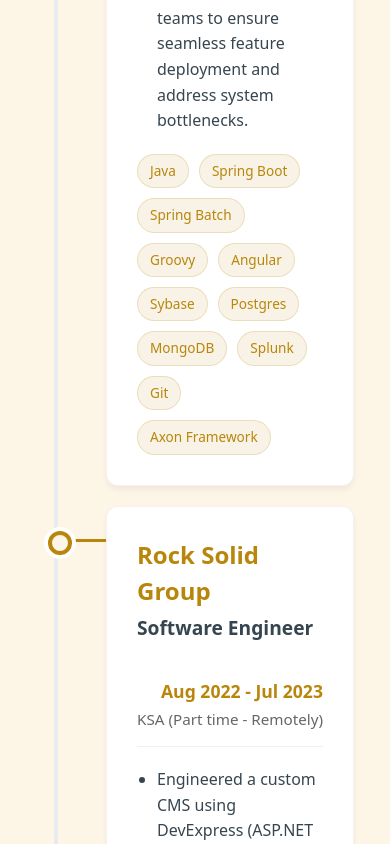
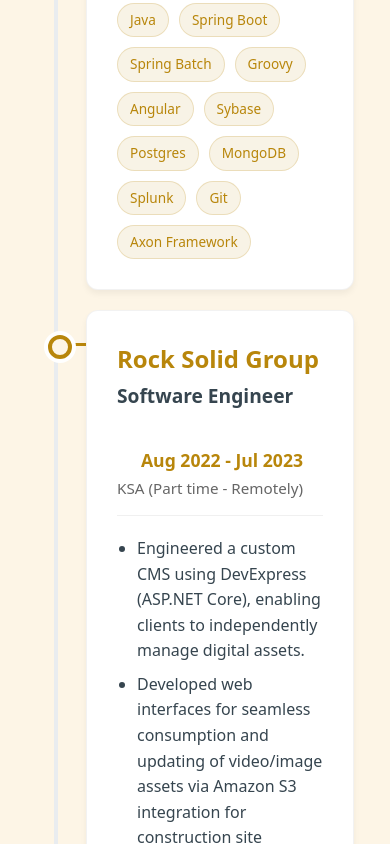
Before and after one commit to JosephLteif/JosephLteif.github.io, a React (Vite) app: page / in a window 390 px wide. Shown: the part 5193-6037 px from the top of the page. Built offline with nearby package versions, Linux system fonts and the light colour scheme.

Commit message:
experiences item widened

```diff
--- a/src/components/Experience.css
+++ b/src/components/Experience.css
@@ -32,7 +32,8 @@
 /* Timeline Container */
 .timeline-container {
   position: relative;
-  max-width: 1000px;
+  /* Increased from 1000px to 1200px to give more width */
+  max-width: 1200px;
   margin: 0 auto;
   padding: 20px 0;
 }
@@ -54,8 +55,9 @@
 
 /* Timeline Item - The positioning wrapper */
 .timeline-item {
-  padding: 10px 70px;
-  /* Ample space for the connector line */
+  /* Reduced padding from 70px to 40px to give more space for content */
+  padding: 10px 40px;
+  /* Space for the connector line */
   position: relative;
   background-color: inherit;
   width: 50%;
@@ -109,7 +111,8 @@
   position: absolute;
   height: 3px;
   /* Slightly thicker for visibility */
-  width: 70px;
+  /* Reduced width from 70px to 40px */
+  width: 40px;
   /* Spans the entire padding area to the content */
   top: 43px;
   /* Center-aligned with the dot (35px + ~8px center) */
@@ -237,7 +240,7 @@
   /* Full width container items */
   .timeline-item {
     width: 100%;
-    padding-left: 70px;
+    padding-left: 50px;
     /* Space for line + connector */
     padding-right: 0;
   }
@@ -261,8 +264,8 @@
   .timeline-item.right::before {
     left: 20px;
     /* Start at line */
-    width: 50px;
-    /* Extend to content start (70 padding - 20 line) */
+    /* Extend to content start (40 padding - 20 line = 20px width? No, line is at 20px. Content starts at 50px. Connector needs to go from 20px to 50px = 30px width) */
+    width: 30px;
     right: auto;
   }
 }
```
